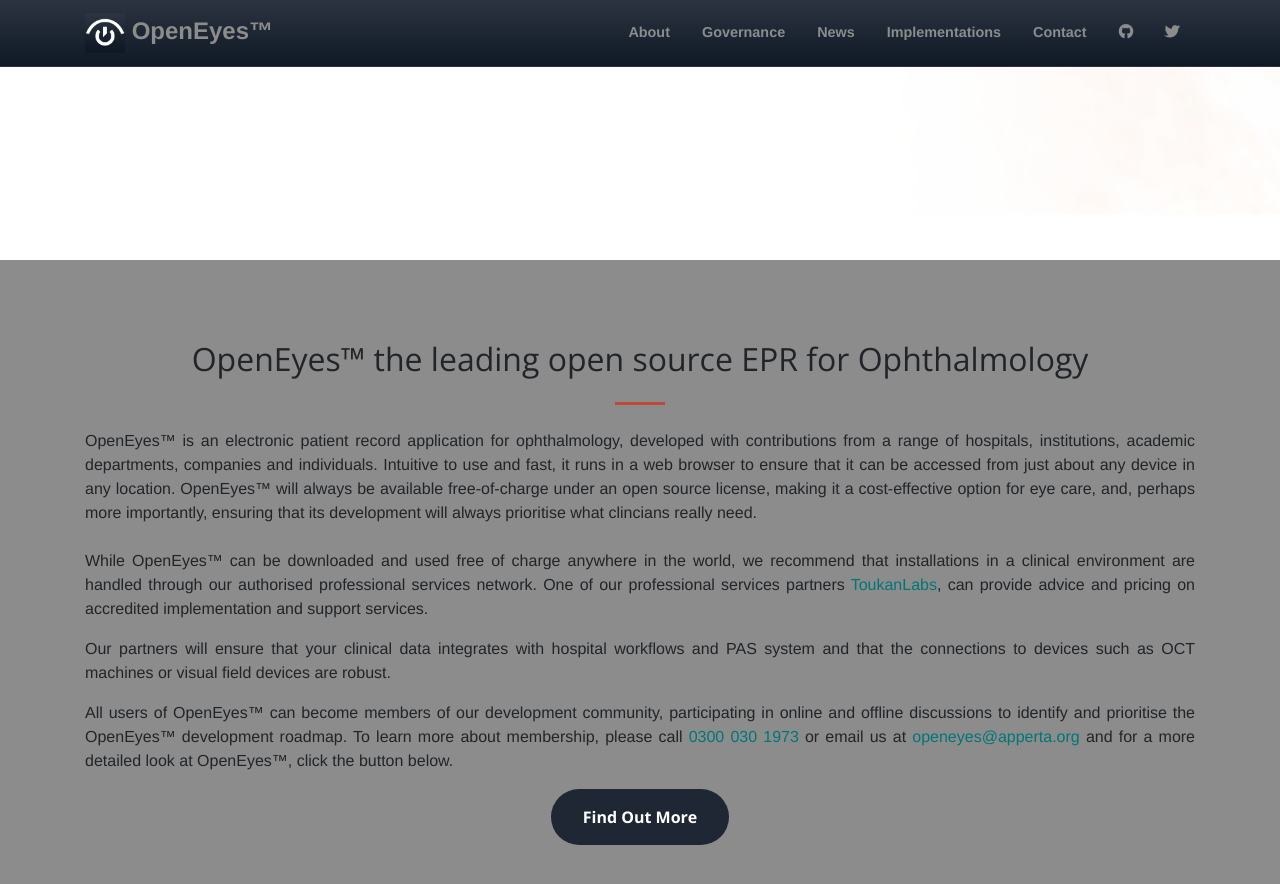
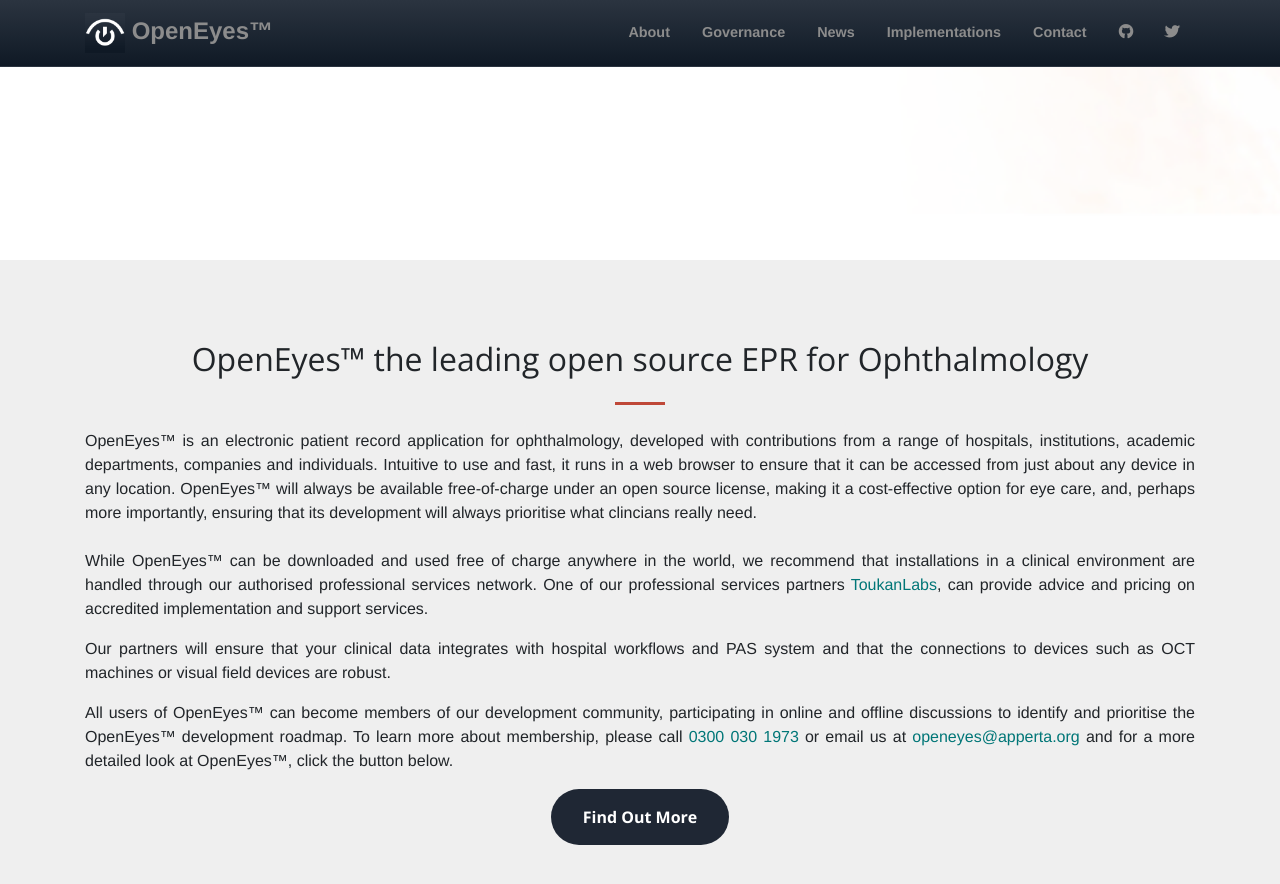
Before and after one commit to openeyes/openeyes.github.io, a Jekyll site: the page built from index.html, in a window 1280 px wide and 900 px high, scrolled down 640 px. Shown: the top 884 px of the window. Built offline with Jekyll 4.4.1, drawn with Linux system fonts in a browser that asks for light colours; nearby versions of some CDN libraries; some web fonts are replaced.

Commit message:
update/style

```diff
--- a/_includes/footer.html
+++ b/_includes/footer.html
@@ -14,9 +14,6 @@
                    <a href="mailto:openeyes@apperta.org" class="icon"><i class="fas fa-envelope fa-3x sr-contact"></i></a><br>
                    <a href="mailto:openeyes@apperta.org" class="icon">openeyes@apperta.org</a>
 
-                </div>
-                <div class="col-md-2 mr-auto text-center" style="margin-top: 20px">
-                    <a target="_blank" href="https://twitter.com/openeyes_oef" class="icon"> <i class="fab fa-twitter fa-3x sr-contact"></i></a>
                 </div>
                 <div class="col-md-2 mr-auto text-center" style="margin-top: 20px">
                     <a target="_blank" href="https://github.com/appertafoundation/openeyes" class="icon"> <i class="fab fa-github fa-3x sr-contact"></i></a>
--- a/_includes/page-footer.html
+++ b/_includes/page-footer.html
@@ -14,9 +14,6 @@
                    <a href="mailto:openeyes@apperta.org" class="icon"><i class="fas fa-envelope fa-3x sr-contact"></i></a><br>
                    <a href="mailto:openeyes@apperta.org" class="icon">openeyes@apperta.org</a>
 
-                </div>
-                <div class="col-md-2 mr-auto text-center" style="margin-top: 20px">
-                    <a target="_blank" href="https://twitter.com/openeyes_oef" class="icon"> <i class="fab fa-twitter fa-3x sr-contact"></i></a>
                 </div>
                 <div class="col-md-2 mr-auto text-center" style="margin-top: 20px">
                     <a target="_blank" href="https://github.com/appertafoundation/openeyes" class="icon"> <i class="fab fa-github fa-3x sr-contact"></i></a>
--- a/index.html
+++ b/index.html
@@ -24,7 +24,7 @@
 
 <!-- BEGIN WHAT IS SECTION -->
 
-    <section id="about" style="background-color:#8c8c8c">
+    <section id="about" style="background-color:#efefef">
       <div class="container">
         <div class="row">
           <div class="col-lg-12 text-justify">
@@ -74,8 +74,8 @@
     </section>
 <!-- /END GOVERNANCE SECTION -->
 
-<section id="features" style="background-color:#8c8c8c">
-<section id="portfolio" style="background-color:#8c8c8c">
+<section id="features" style="background-color:#efefef">
+<section id="portfolio" style="background-color:#efefef">
     <div class="container-fluid text-center">
         <!--Examination Feature -->
 	        <div class="col-lg-10 mx-auto">
```
